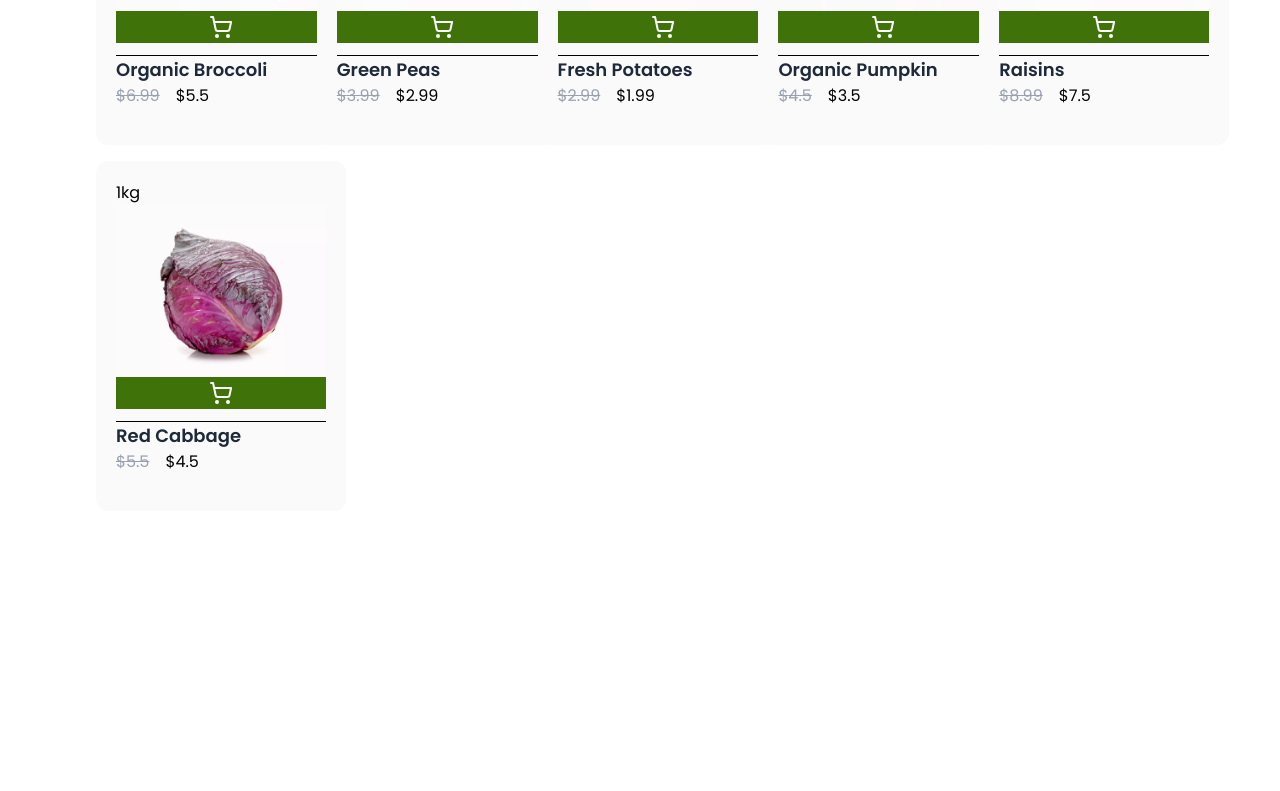
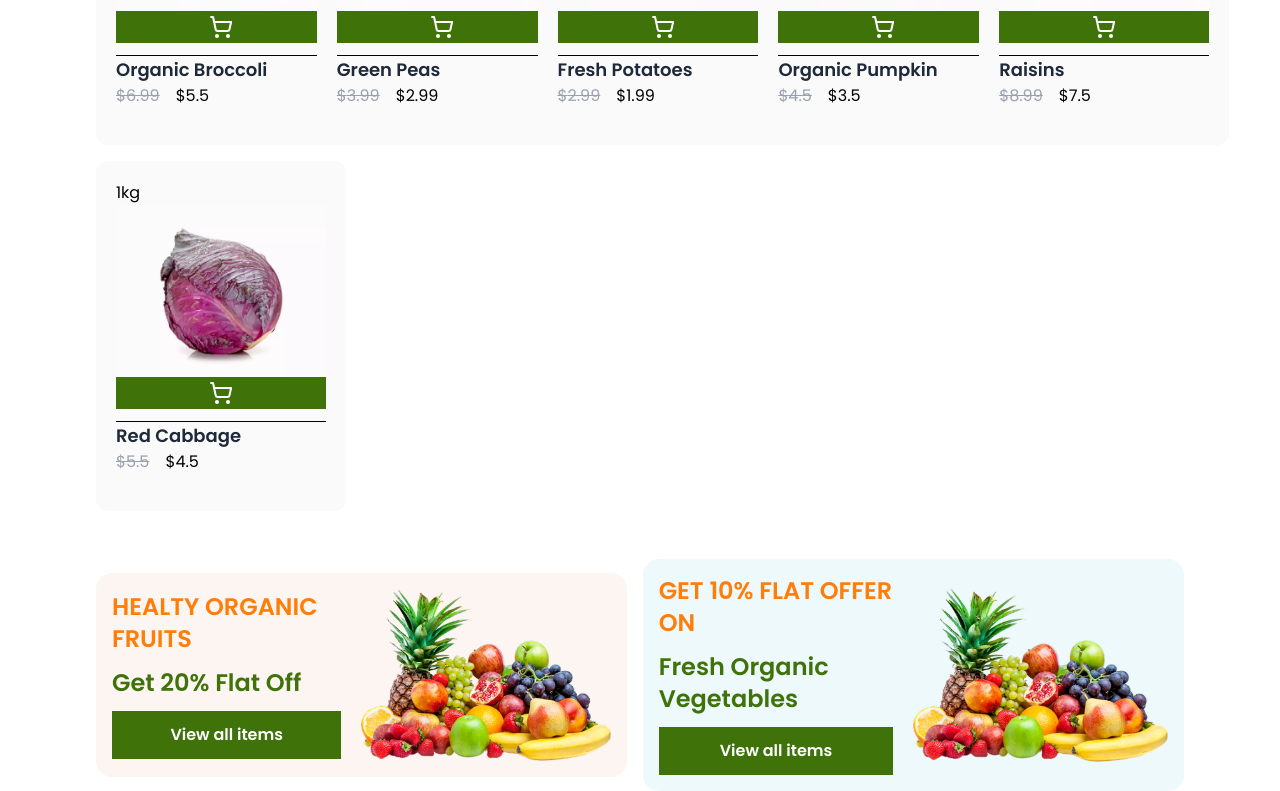
Before and after one commit to ashishdikshit/Grocery, a React (Vite) app in the folder FrontEnd/: page / in a window 1280 px wide. Shown: the part 2006-2797 px from the top of the page. Before the commit the page ends 2565 px from the top, so only its background shows below. Built offline with nearby package versions, Linux system fonts and the light colour scheme.

Commit message:
miscellaneous pages

```diff
--- a/FrontEnd/src/Pages/Home.jsx
+++ b/FrontEnd/src/Pages/Home.jsx
@@ -2,6 +2,10 @@ import React from "react";
 import Hero from "../componants/Hero";
 import Category from "../componants/Category";
 import Products from "../componants/Products";
+import CallToAction from "../componants/CallToAction";
+import Blogs from "../componants/Blog";
+import Brands from "../componants/Brands";
+import NewsLetter from "../componants/NewsLetter";
 
 const Home = () => {
   return (
@@ -9,6 +13,10 @@ const Home = () => {
       <Hero />
       <Category />
       <Products />
+      <CallToAction />
+      <Blogs />
+      <Brands />
+      <NewsLetter />
     </div>
   );
 };
--- a/FrontEnd/src/componants/Blog.jsx
+++ b/FrontEnd/src/componants/Blog.jsx
@@ -1,9 +1,32 @@
-import React from 'react'
-
-const Blog = () => {
+import { motion } from "motion/react";
+import { useContext } from "react";
+import { AppContext } from "../context/AppContext";
+const Blogs = () => {
+  const { blogsData } = useContext(AppContext);
   return (
-    <div>Blog</div>
-  )
-}
-
-export default Blog
+    <div className="py-12 ">
+      <div className="grid grid-cols-1 md:grid-cols-2 lg:grid-cols-3 gap-6 items-center justify-center">
+        {blogsData.map((item, i) => (
+          <div key={i}>
+            <motion.div
+              whileHover={{ scale: 1.1 }}
+              transition={{ ease: "easeInOut", duration: 0.5 }}
+            >
+              <img src={item.image} alt="" className="w-full rounded-2xl" />
+            </motion.div>
+            <div className="flex items-center my-4">
+              <h2 className="max-w-lg text-lg font-semibold">{item.date}</h2>
+              <div className="ml-1 w-20 flex border-b border-secondary border-2"></div>
+            </div>
+            <h1 className="text-xl font-bold">{item.title}</h1>
+            <p className="text-sm font-normal">{item.desc}</p>
+            <button className="bg-secondary text-white px-6 py-2 cursor-pointer mt-5">
+              Read More
+            </button>
+          </div>
+        ))}
+      </div>
+    </div>
+  );
+};
+export default Blogs;
--- a/FrontEnd/src/componants/Brands.jsx
+++ b/FrontEnd/src/componants/Brands.jsx
@@ -1,9 +1,25 @@
-import React from 'react'
-
+import { assets } from "../assets/assets";
 const Brands = () => {
+  const brands = [
+    assets.brand_1,
+    assets.brand_2,
+    assets.brand_3,
+    assets.brand_4,
+    assets.brand_5,
+  ];
   return (
-    <div>Brands</div>
-  )
-}
-
-export default Brands
+    <div className="py-12 ">
+      <div className="flex flex-wrap items-center justify-center gap-5">
+        {brands.map((brand, index) => (
+          <img
+            key={index}
+            src={brand}
+            alt="brand"
+            className="w-[200px] h-[200px] object-contain"
+          />
+        ))}
+      </div>
+    </div>
+  );
+};
+export default Brands;
--- a/FrontEnd/src/componants/CallToAction.jsx
+++ b/FrontEnd/src/componants/CallToAction.jsx
@@ -0,0 +1,47 @@
+import { assets } from "../assets/assets";
+import { motion } from "motion/react";
+
+const CallToAction = () => {
+  return (
+    <div>
+      <div className="flex flex-col md:flex-row items-center justify-between  gap-4">
+        <motion.div
+          whileHover={{ scale: 1.05 }}
+          className="bg-[#FDF5F1] flex flex-col md:flex-row gap-5 items-center justify-between p-4 rounded-2xl"
+        >
+          <div className="flex flex-col gap-3">
+            <h1 className="text-primary text-2xl font-bold uppercase">
+              Healty Organic Fruits
+            </h1>
+            <h2 className="text-2xl font-semibold text-secondary">
+              Get 20% Flat Off
+            </h2>
+            <button className="px-6 py-3 bg-secondary text-white hover:bg-primary transition-all ease-in-out duration-300 cursor-pointer">
+              View all items
+            </button>
+          </div>
+          <img src={assets.organic_fruits} alt="" className="w-1/2" />
+        </motion.div>
+        <motion.div
+          whileHover={{ scale: 1.05 }}
+          className="bg-[#EEF9FC] flex flex-col md:flex-row gap-5 items-center justify-between p-4 rounded-2xl"
+        >
+          <div className="flex flex-col gap-3">
+            <h1 className="text-primary text-2xl font-bold uppercase">
+              Get 10% Flat Offer on
+            </h1>
+            <h2 className="text-2xl font-semibold text-secondary">
+              Fresh Organic Vegetables
+            </h2>
+            <button className="px-6 py-3 bg-secondary text-white hover:bg-primary transition-all ease-in-out duration-300 cursor-pointer">
+              View all items
+            </button>
+          </div>
+          <img src={assets.organic_fruits} alt="" className="w-1/2" />
+        </motion.div>
+      </div>
+    </div>
+  );
+};
+
+export default CallToAction;
--- a/FrontEnd/src/componants/NewsLetter.jsx
+++ b/FrontEnd/src/componants/NewsLetter.jsx
@@ -0,0 +1,37 @@
+import { assets } from "../assets/assets";
+const NewsLetter = () => {
+  return (
+    <div className="bg-[#FFF4DF] py-12 rounded-md">
+      <div className="flex flex-col md:flex-row items-center justify-center gap-6 p-6">
+        <div>
+          <img
+            src={assets.organic_fruits}
+            alt=""
+            className="w-full md:w-1/2 "
+          />
+        </div>
+
+        <div className="flex flex-col items-center text-center gap-3">
+          <h1 className="text-3xl font-bold">Signup our NewLetter</h1>
+          <p className="text-sm">Get 10% off on your first order</p>
+        </div>
+
+        <form className="flex items-center border gap-2 bg-white border-gray-500/30 h-12 max-w-md w-full rounded-full overflow-hidden">
+          <input
+            type="email"
+            placeholder="Enter your email"
+            className="w-full h-full pl-6 outline-none text-sm bg-transparent placeholder-gray-500"
+            required
+          />
+          <button
+            type="submit"
+            className="bg-primary active:scale-95 transition w-56 h-10 rounded-full text-sm text-white cursor-pointer mr-1"
+          >
+            Subscribe
+          </button>
+        </form>
+      </div>
+    </div>
+  );
+};
+export default NewsLetter;
--- a/FrontEnd/src/context/AppContext.jsx
+++ b/FrontEnd/src/context/AppContext.jsx
@@ -32,9 +32,17 @@ const AppContextProvider = ({ children }) => {
       console.log(error.message);
     }
   };
+  const fetchBlogss = async () => {
+    try {
+      setBlogsData(blogs);
+    } catch (error) {
+      console.log(error.message);
+    }
+  };
   useEffect(() => {
     fetchCategories();
     fetchProducts()
+    fetchBlogss()
   }, []);
 
   const value = {
```
